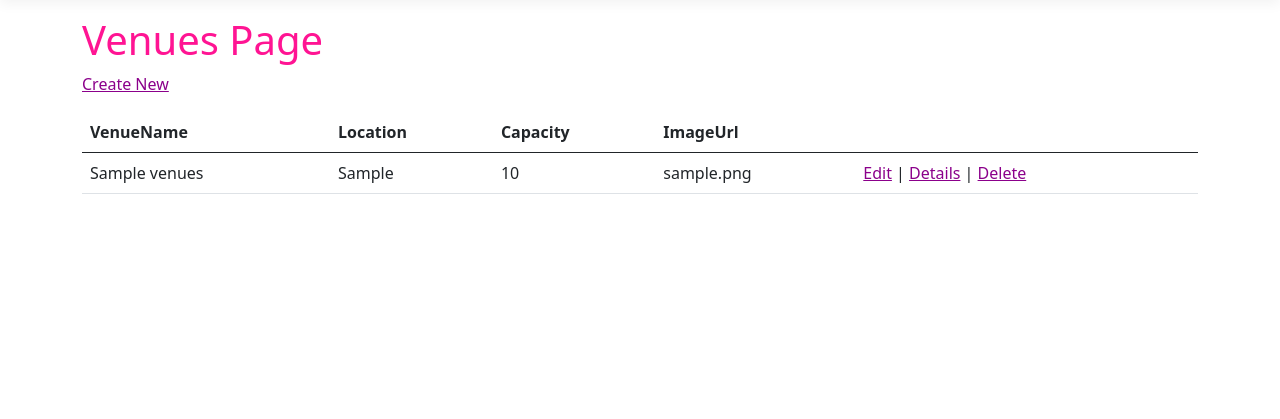
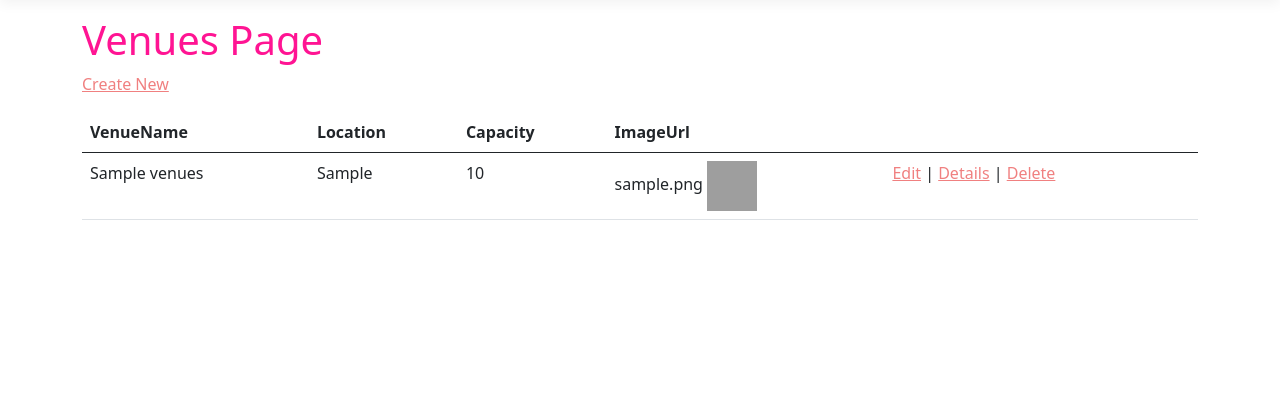
Before and after one commit to ambercoltman/CampusPrj-EventEase, an ASP.NET Core app: page /Venues in a window 1280 px wide. Shown: the part 57-476 px from the top of the page. Run offline with ASP.NET Core 8, Linux system fonts and the light colour scheme; tables that the repository leaves empty hold one stand-in row (values such as "Sample post"); style sheets or scripts are compiled from the project's sources; grey boxes are pictures that could not be loaded.

Commit message:
changed colours

```diff
--- a/EventEase/Views/Home/Index.cshtml
+++ b/EventEase/Views/Home/Index.cshtml
@@ -3,7 +3,7 @@
 }
 
 <div class="text-center">
-    <h1 style="color: darkred" class="display-4">Event Ease</h1>
+    <h1 style="color: red" class="display-4">Event Ease</h1>
     <h2>Event Management Company</h2>
     <p>Admin Platform</p>
     <img src=" https://picsum.photos/200/300" />
--- a/EventEase/Views/Venues/Index.cshtml
+++ b/EventEase/Views/Venues/Index.cshtml
@@ -7,7 +7,7 @@
 <h1 style="color:deeppink">Venues Page</h1>
 
 <p>
-    <a asp-action="Create" style="color:darkmagenta">Create New</a>
+    <a asp-action="Create" style="color:lightcoral">Create New</a>
 </p>
 <table class="table">
     <thead>
@@ -40,12 +40,12 @@
                 @Html.DisplayFor(modelItem => item.Capacity)
             </td>
             <td>
-                @Html.DisplayFor(modelItem => item.ImageUrl)
+                    @Html.DisplayFor(modelItem => item.ImageUrl) <img src=" https://picsum.photos/50/50" />
             </td>
                 <td>
-                    <a asp-action="Edit" asp-route-id="@item.Id" style=" color:darkmagenta">Edit</a> |
-                    <a asp-action="Details" asp-route-id="@item.Id" style=" color:darkmagenta">Details</a> |
-                    <a asp-action="Delete" asp-route-id="@item.Id" style=" color:darkmagenta">Delete</a>
+                    <a asp-action="Edit" asp-route-id="@item.Id" style=" color:lightcoral">Edit</a> |
+                    <a asp-action="Details" asp-route-id="@item.Id" style=" color:lightcoral">Details</a> |
+                    <a asp-action="Delete" asp-route-id="@item.Id" style=" color:lightcoral">Delete</a>
                 </td>
         </tr>
 }
```
Also changed, not shown: EventEase/Views/Booking/Index.cshtml (+4 -4 lines), EventEase/Views/Events/Index.cshtml (+4 -4 lines), EventEase/Models/Venues.cs (line endings or trailing spaces).
